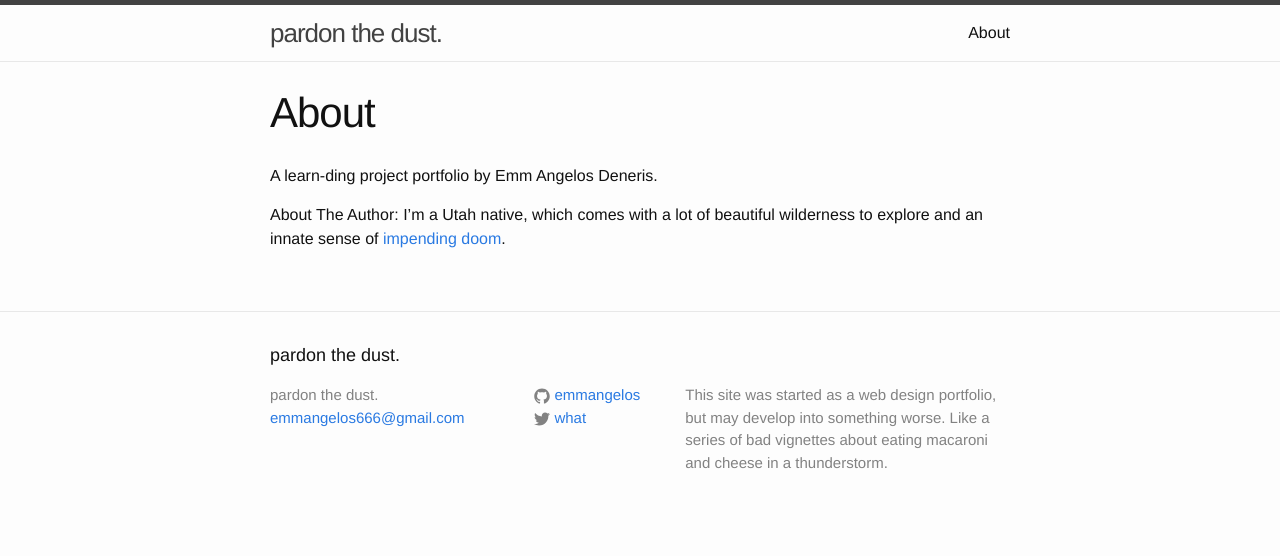
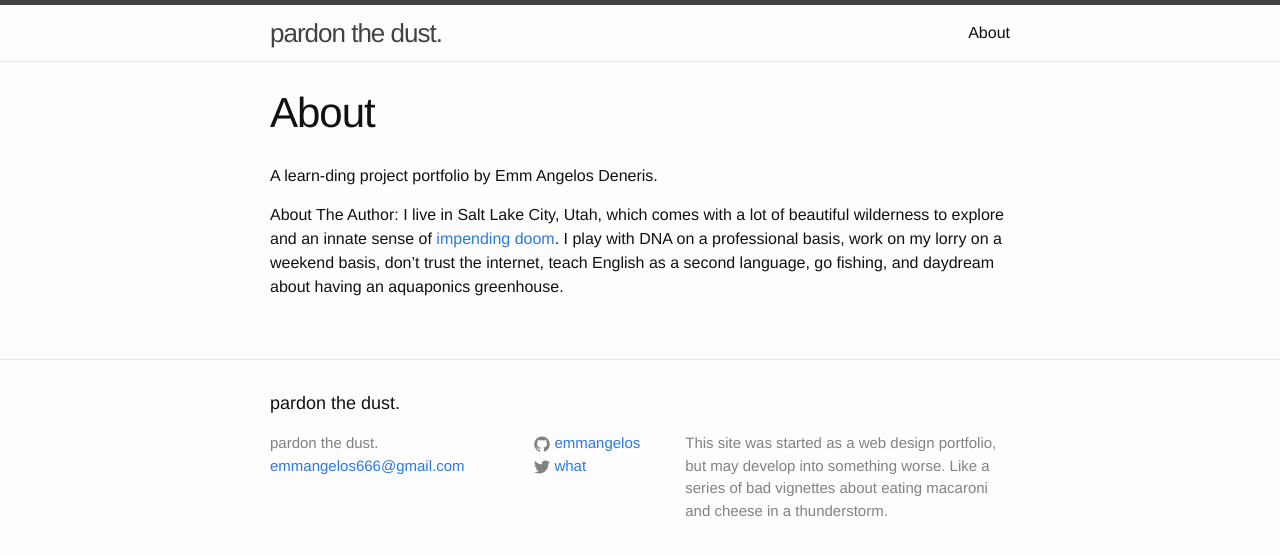
Before and after one commit to Emmangelos/emmangelos.github.io, a Jekyll site: the page built from about.md, in a window 1280 px wide. Shown: the top 556 px of the page. Built offline with Jekyll 4.4.1, drawn with Linux system fonts in a browser that asks for light colours.

Commit message:
Update about.md

```diff
--- a/about.md
+++ b/about.md
@@ -7,7 +7,8 @@ permalink: /about/
 A learn-ding project portfolio by Emm Angelos Deneris.
 
 About The Author:
-I'm a Utah native, which comes with a lot of beautiful wilderness to
-explore and an innate sense of [impending doom][impending-doom].
+I live in Salt Lake City, Utah, which comes with a lot of beautiful wilderness to explore and an innate sense of [impending doom][impendingdoom]. I play with DNA on a professional basis, work on my lorry on a weekend basis, don't trust the internet, teach English as a second language, go fishing, and daydream about having an aquaponics greenhouse.
 
-[impending-doom]:https://en.wikipedia.org/wiki/Wasatch_Fault
+
+
+[impendingdoom]: https://www.google.com/search?q=wasatch+fault+earthquake&oq=wasatch+fault+earthquake&aqs=chrome.0.69i59j0l4j69i60.2943j0j9&sourceid=chrome&ie=UTF-8
```
